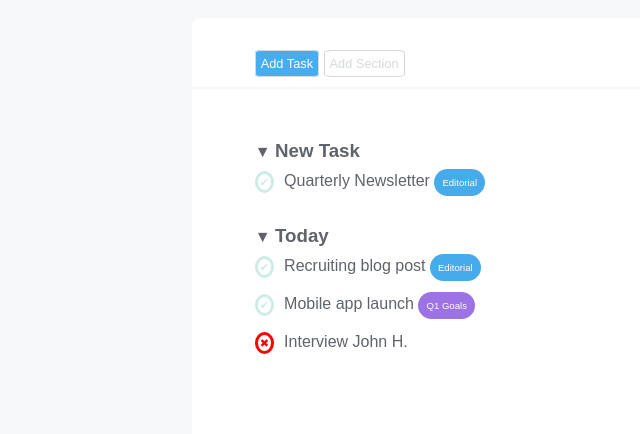
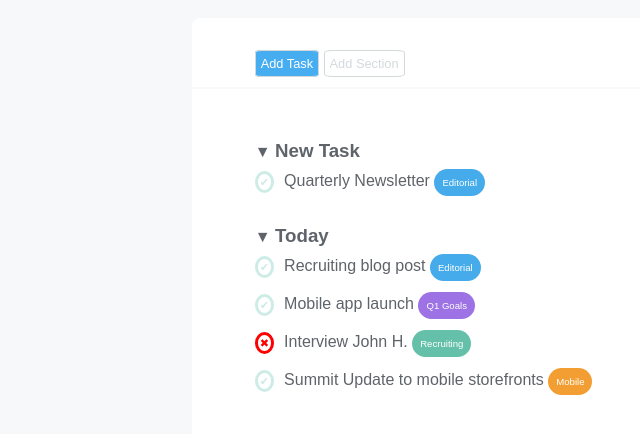
Before and after one commit to JustAPC/html-css-toboolist, a plain HTML site: page index.html in a window 1280 px wide. Shown: the part 82-516 px from the top of the page, without its empty margins (0-640 px from the left). Drawn offline with Linux system fonts and the light colour scheme.

Commit message:
stesura paragrafo "Today"

```diff
--- a/asset/css/style.css
+++ b/asset/css/style.css
@@ -97,6 +97,16 @@
      margin-right: 10px;
     }
 
+ .cross::before {
+     content: "\2716";
+     font-size: 0.7rem;
+     padding: 2px;
+     color: red;
+     border: 3px solid red;
+     border-radius: 100%;
+     margin-right: 10px;
+     }
+
  .lightblue-background {
      color: white;
      font-size: 0.6rem;
@@ -113,12 +123,27 @@
     border-radius: 15px;
 }
 
-.cross::before {
-    content: "\2716";
-    font-size: 0.7rem;
-    padding: 2px;
-    color: red;
-    border: 3px solid red;
-    border-radius: 100%;
-    margin-right: 10px;
+ .green-background {
+    color: white;
+    font-size: 0.6rem;
+    background-color: #64c0a9;
+    padding: 8px;
+    border-radius: 15px;
+
+ }
+
+ .orange-background {
+    color: white;
+    font-size: 0.6rem;
+    background-color: #f29e33;
+    padding: 8px;
+    border-radius: 15px;
     }
+
+ .pink-background {
+    color: white;
+    font-size: 0.6rem;
+    background-color: #d863a1;
+    padding: 8px;
+    border-radius: 15px;
+ }
--- a/index.html
+++ b/index.html
@@ -41,8 +41,13 @@
                 <span class="checkmark">Mobile app launch</span>
                 <span class="blue-background">Q1 Goals</span>
             </div>
-            <div>
+            <div class="paragrafo">
                 <span class="cross">Interview John H.</span>
+                <span class="green-background">Recruiting</span>
+            </div>
+            <div class="paragrafo">
+                <span class="checkmark">Summit Update to mobile storefronts</span>
+                <span class="orange-background">Mobile</span>
             </div>
         </section>
 
```
